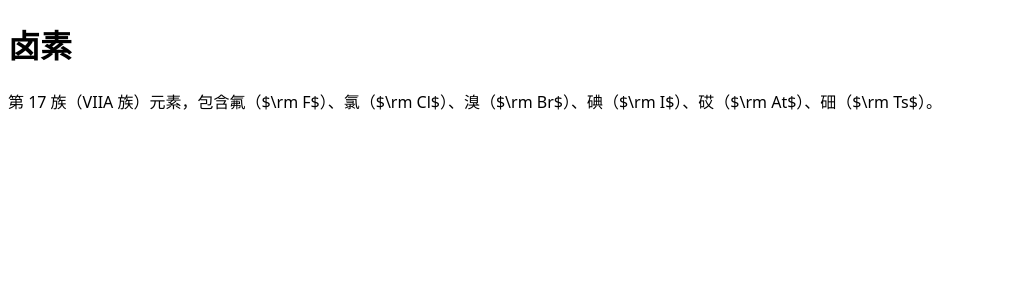
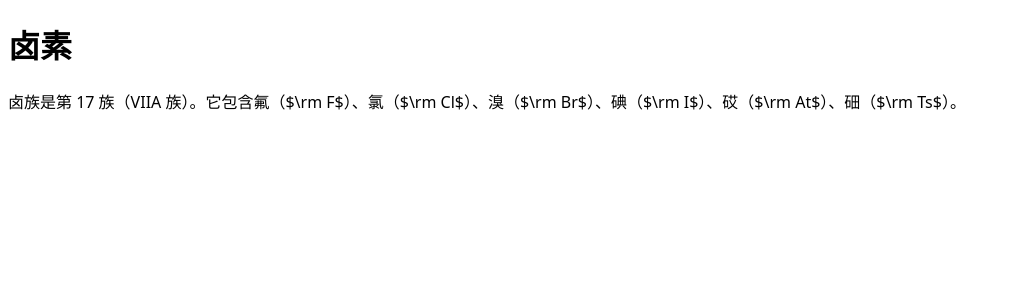
Before and after one commit to MrWillCom/ChemWiki, a Next.js app: page /substances/halogen in a window 1280 px wide. Shown: the top 300 px of the page, without its empty margins (0-1011 px from the left). Built offline with nearby package versions, Linux system fonts and the light colour scheme; a small style sheet from the web is missing.

Commit message:
Update 卤族

```diff
--- a/pages/substances/halogen.mdx
+++ b/pages/substances/halogen.mdx
@@ -1,3 +1,3 @@
 # 卤素
 
-第 17 族（VIIA 族）元素，包含氟（$\rm F$）、氯（$\rm Cl$）、溴（$\rm Br$）、碘（$\rm I$）、砹（$\rm At$）、鿬（$\rm Ts$）。
+卤族是第 17 族（VIIA 族）。它包含氟（$\rm F$）、氯（$\rm Cl$）、溴（$\rm Br$）、碘（$\rm I$）、砹（$\rm At$）、鿬（$\rm Ts$）。
```
